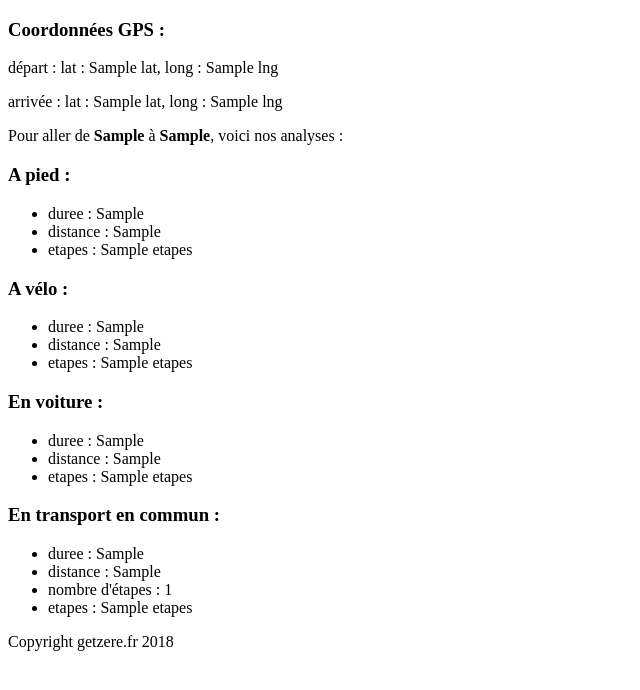
After one commit to Erwandk/CommentYAller, a Python web app: template Flask/templates/trajet_getzere.html in a window 1280 px wide. The commit adds this page. Shown: the top 690 px of the page, without its empty margins (0-640 px from the left). Run offline with Jinja, Linux system fonts and the light colour scheme; the template is opened without the code that fills it: most values are stand-ins (such as "Sample title", 1, 10 or a date in 2020).

Commit message:
display info in /trajet page

```diff
--- a/Flask/templates/main_getzere.html
+++ b/Flask/templates/main_getzere.html
@@ -6,6 +6,7 @@
 {% endblock %}
 
 {% block corps %}
+<h1>Get'zere : la nouvelle application qui facilite vos trajets !</h1>
 <h2>Formulaire</h2>
 <form class= "form" action="" method="post">
     <label for="pos_init">Votre position</label><br/>
--- a/Flask/templates/squelette_getzere.html
+++ b/Flask/templates/squelette_getzere.html
@@ -8,8 +8,6 @@
 </head>
 
 <body>
-    <h1>Get'zere : la nouvelle application qui facilite vos trajets !</h1>
-
     {% block corps %}{% endblock %}
 
     {% block footer %}{% endblock %}
--- /dev/null
+++ b/Flask/templates/trajet_getzere.html
@@ -0,0 +1,51 @@
+{% extends "squelette_getzere.html" %}
+
+{% block header %}
+{{ super() }}
+<link href="{{ url_for('static', filename='main.css') }}" rel="stylesheet" type="text/css"/>
+{% endblock %}
+
+{% block corps %}
+<h3>Coordonnées GPS :</h3>
+<p>départ : lat : {{ trip.gps_init['lat'] }}, long : {{ trip.gps_init['lng'] }}</p>
+<p>arrivée : lat : {{ trip.gps_final['lat'] }}, long : {{ trip.gps_final['lng'] }}</p>
+<p>Pour aller de <strong>{{ trip.pos_init }}</strong> à <strong>{{ trip.pos_final}}</strong>, voici nos analyses :</p>
+<div id="foot">
+    <h3>A pied :</h3>
+    <ul>
+        <li>duree : {{ trip.trip_foot.duree_tot }}</li>
+        <li>distance : {{ trip.trip_foot.distance_tot }}</li>
+        <li>etapes : {{ trip.trip_foot.etapes }}</li>
+    </ul>
+</div>
+<div id="bicycle">
+    <h3>A vélo :</h3>
+    <ul>
+        <li>duree : {{ trip.trip_bicycle.duree_tot }}</li>
+        <li>distance : {{ trip.trip_bicycle.distance_tot }}</li>
+        <li>etapes : {{ trip.trip_bicycle.etapes }}</li>
+    </ul>
+</div>
+<div id="car">
+    <h3>En voiture :</h3>
+    <ul>
+        <li>duree : {{ trip.trip_car.duree_tot }}</li>
+        <li>distance : {{ trip.trip_car.distance_tot }}</li>
+        <li>etapes : {{ trip.trip_car.etapes }}</li>
+    </ul>
+</div>
+<div id="transit">
+    <h3>En transport en commun :</h3>
+    <ul>
+        <li>duree : {{ trip.trip_transit.duree_tot }}</li>
+        <li>distance : {{ trip.trip_transit.distance_tot }}</li>
+        <li>nombre d'étapes : {{ trip.trip_transit.nb_etapes }}</li>
+        <li>etapes : {{ trip.trip_transit.etapes }}</li>
+    </ul>
+</div>
+
+{% endblock %}
+
+{% block footer %}
+<footer>Copyright getzere.fr 2018</footer>
+{% endblock %}
--- a/Trip/class_trip.py
+++ b/Trip/class_trip.py
@@ -68,11 +68,11 @@ class Trip:
         print("You are not allowed to modify trip_foot by {} !".format(valeur))
 
     @property
-    def trip_bicyle(self):
+    def trip_bicycle(self):
         return self.__trip_bicycle
 
-    @trip_bicyle.setter
-    def trip_bicyle(self, valeur):
+    @trip_bicycle.setter
+    def trip_bicycle(self, valeur):
         print("You are not allowed to modify trip_bicyle by {} !".format(valeur))
 
     @property
```
